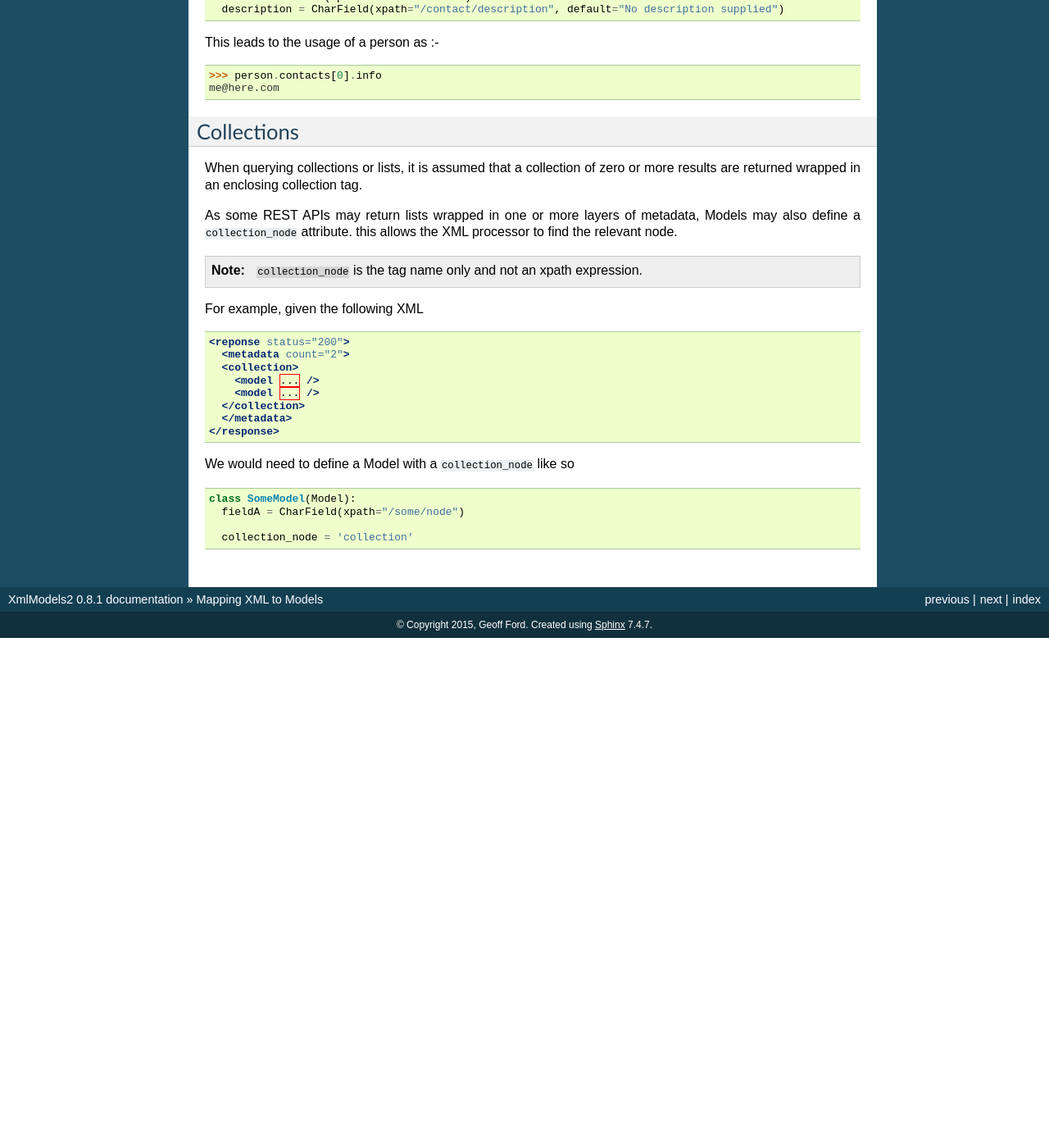
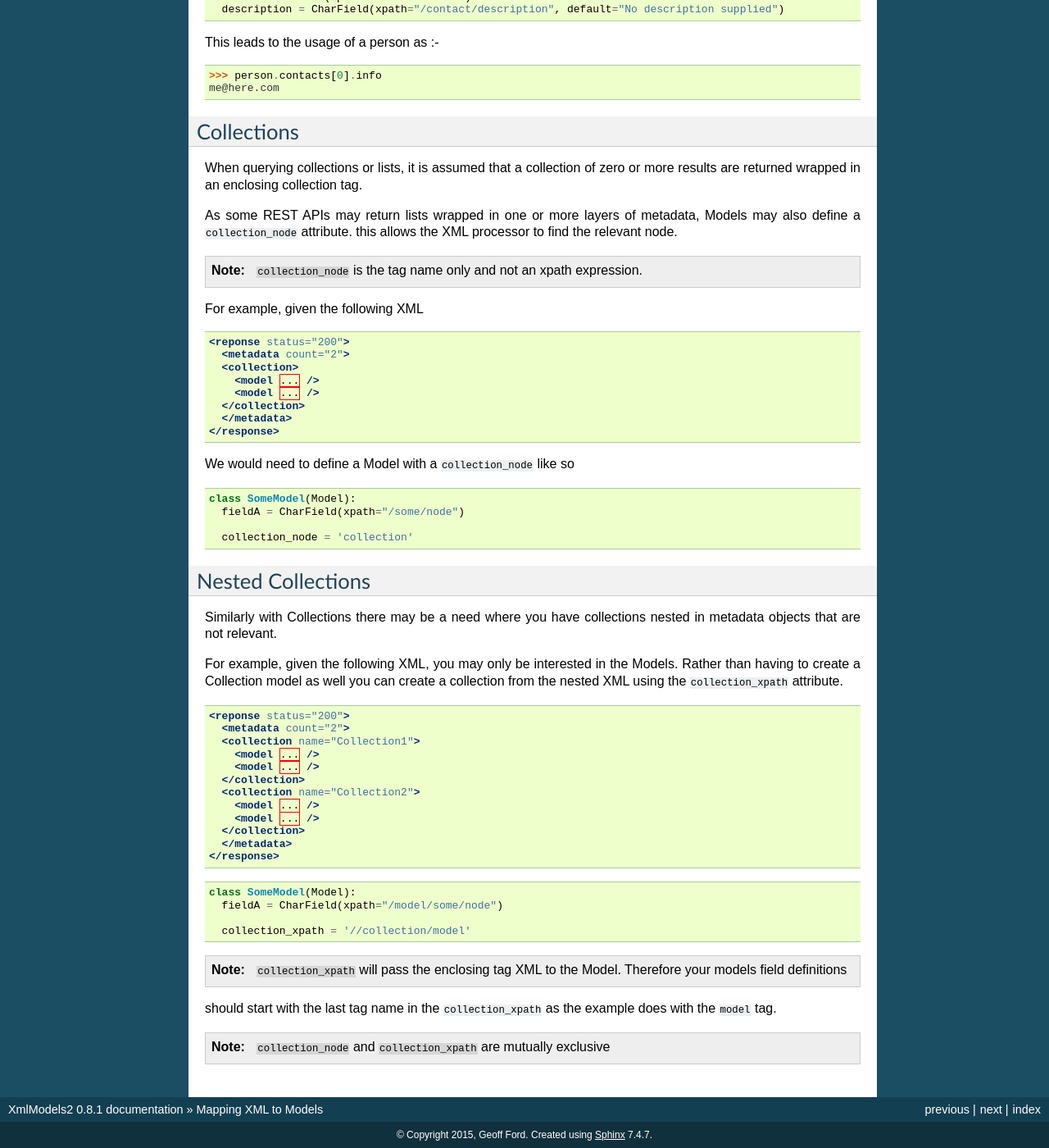
Before and after one commit to g-ford/xml_models2, a Sphinx documentation site: the page built from docs/mapping.rst, in a window 1280 px wide and 1400 px high, scrolled down 1024 px. Shown: the whole window at 82% size. Built offline with Sphinx 7.4.7, drawn with Linux system fonts in a browser that asks for light colours; before the commit the page ends 1802 px from its top, so only the background shows below that; some of the changed text lies outside the part shown.

Commit message:
Updateing the docs to include the collection_xpath

```diff
--- a/docs/mapping.rst
+++ b/docs/mapping.rst
@@ -8,7 +8,7 @@ retrieved from the XML.
 Basic Fields
 ------------
 
-TThe available field mappings are
+The available field mappings are
 
 - :class:`CharField` -- returns string data
 - :class:`IntField` -- returns integers
@@ -96,3 +96,41 @@ We would need to define a Model with a ``collection_node`` like so
       fieldA = CharField(xpath="/some/node")
 
       collection_node = 'collection'
+
+
+
+Nested Collections
+------------------
+
+Similarly with Collections there may be a need where you have collections nested in metadata objects that are not
+relevant.
+
+For example, given the following XML, you may only be interested in the Models.  Rather than having to create a
+Collection model as well you can create a collection from the nested XML using the ``collection_xpath`` attribute.
+
+.. code-block:: xml
+
+    <reponse status="200">
+      <metadata count="2">
+      <collection name="Collection1">
+        <model ... />
+        <model ... />
+      </collection>
+      <collection name="Collection2">
+        <model ... />
+        <model ... />
+      </collection>
+      </metadata>
+    </response>
+
+.. code-block:: python
+
+    class SomeModel(Model):
+      fieldA = CharField(xpath="/model/some/node")
+
+      collection_xpath = '//collection/model'
+
+.. note:: ``collection_xpath`` will pass the enclosing tag XML to the Model.  Therefore your models field definitions
+should start with the last tag name in the ``collection_xpath`` as the example does with the ``model`` tag.
+
+.. note:: ``collection_node`` and ``collection_xpath`` are mutually exclusive
--- a/docs/querying.rst
+++ b/docs/querying.rst
@@ -34,12 +34,13 @@ The above defines two query options. The following code exercises these options
     >>> person.firstName
     Chris
 
+.. note:: You can define a default finder using an empty tuple.
 
 Self-signed HTTPS Endpoints
 ----
 
 Self-signed, or endpoints signed by a non-standard CA, are supported by setting ``xml_models.VERIFY`` as per the requests
-documentation for [SSL certificate verification](http://docs.python-requests.org/en/latest/user/advanced/#ssl-cert-verification).
+documentation for `SSL certificate verification <http://docs.python-requests.org/en/latest/user/advanced/#ssl-cert-verification`_.
 
 For example, to not verify a self-signed certificate you can use the following:
 
```
Also changed, not shown: 1 other file.
